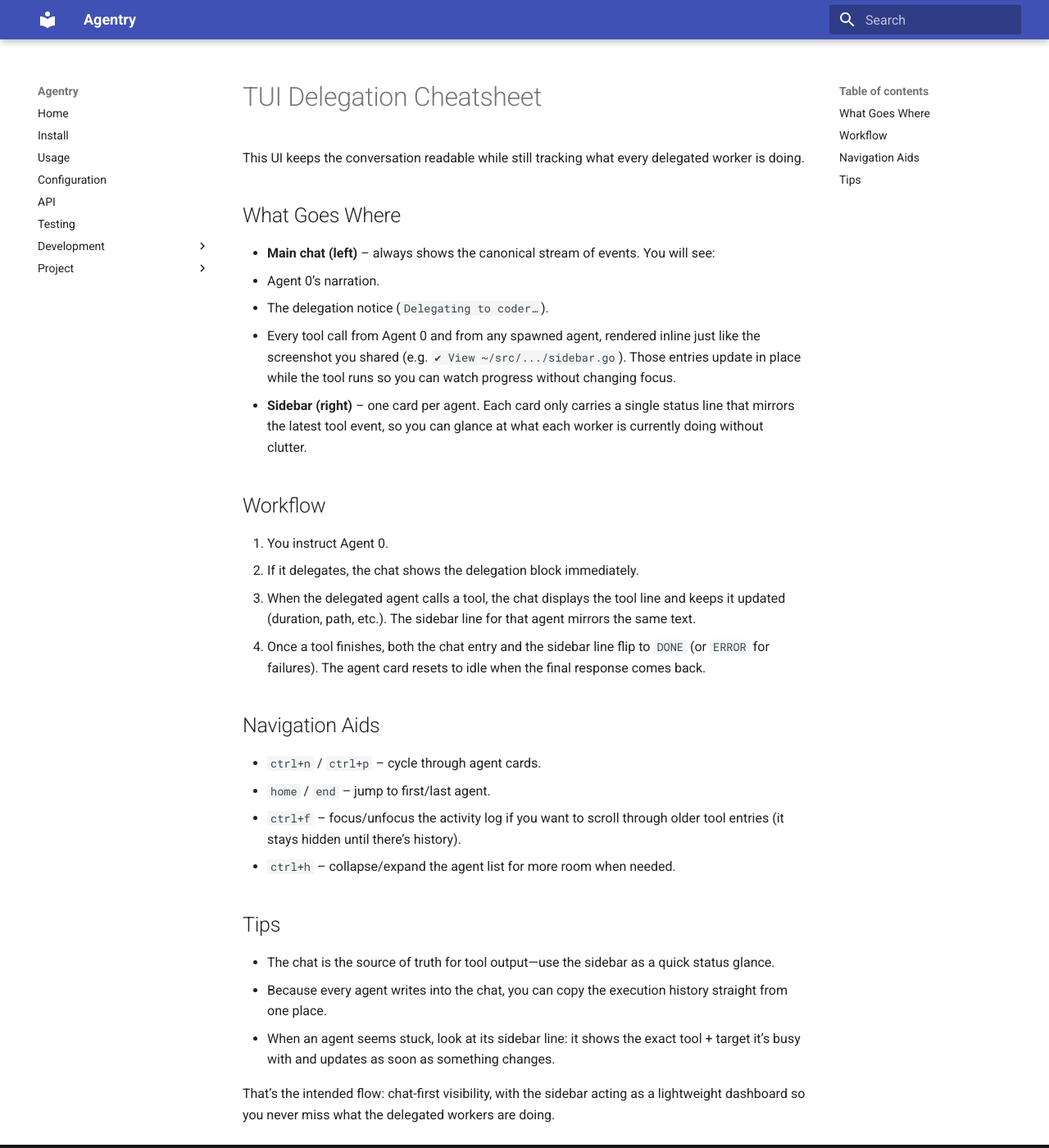
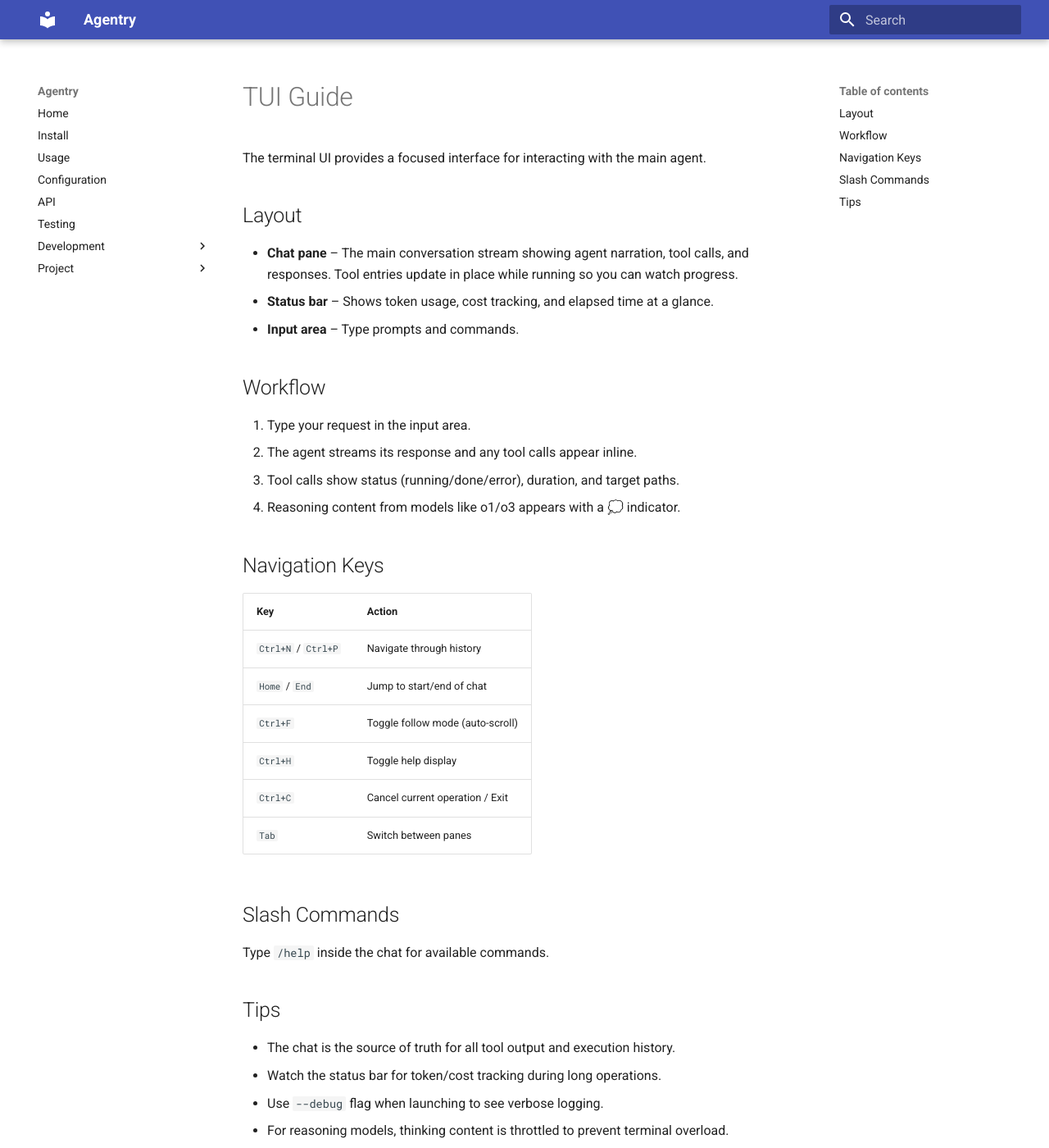
Before and after one commit to marcodenic/agentry, an MkDocs documentation site: the page built from docs/TUI.md, in a window 1280 px wide and 1400 px high. Shown: the whole window at 82% size. Built offline with MkDocs 1.6.1 and Material for MkDocs 9.7.7, drawn with Linux system fonts in a browser that asks for light colours.

Commit message:
Refactor TUI and delegation; update docs and error handling
Removed legacy multi-agent delegation code and related TUI logic, simplifying to a single-agent + parallel search architecture. Updated documentation (PRODUCT.md, README.md, ROADMAP.md, TUI.md, api.md) to reflect the new model and improved tool categorization. Improved error messages in tool execution and OpenAI stream reader. Cleaned up unused code and streamlined TUI model structure.

```diff
--- a/docs/TUI.md
+++ b/docs/TUI.md
@@ -1,33 +1,38 @@
-# TUI Delegation Cheatsheet
+# TUI Guide
 
-This UI keeps the conversation readable while still tracking what every delegated worker is doing.
+The terminal UI provides a focused interface for interacting with the main agent.
 
-## What Goes Where
+## Layout
 
-- **Main chat (left)** – always shows the canonical stream of events. You will see:
-  - Agent 0’s narration.
-  - The delegation notice (`Delegating to coder…`).
-  - Every tool call from Agent 0 and from any spawned agent, rendered inline just like the screenshot you shared (e.g. `✔ View ~/src/.../sidebar.go`). Those entries update in place while the tool runs so you can watch progress without changing focus.
-- **Sidebar (right)** – one card per agent. Each card only carries a single status line that mirrors the latest tool event, so you can glance at what each worker is currently doing without clutter.
+- **Chat pane** – The main conversation stream showing agent narration, tool calls, and responses. Tool entries update in place while running so you can watch progress.
+- **Status bar** – Shows token usage, cost tracking, and elapsed time at a glance.
+- **Input area** – Type prompts and commands.
 
 ## Workflow
 
-1. You instruct Agent 0.
-2. If it delegates, the chat shows the delegation block immediately.
-3. When the delegated agent calls a tool, the chat displays the tool line and keeps it updated (duration, path, etc.). The sidebar line for that agent mirrors the same text.
-4. Once a tool finishes, both the chat entry and the sidebar line flip to `DONE` (or `ERROR` for failures). The agent card resets to idle when the final response comes back.
+1. Type your request in the input area.
+2. The agent streams its response and any tool calls appear inline.
+3. Tool calls show status (running/done/error), duration, and target paths.
+4. Reasoning content from models like o1/o3 appears with a 💭 indicator.
 
-## Navigation Aids
+## Navigation Keys
 
-- `ctrl+n` / `ctrl+p` – cycle through agent cards.
-- `home` / `end` – jump to first/last agent.
-- `ctrl+f` – focus/unfocus the activity log if you want to scroll through older tool entries (it stays hidden until there’s history).
-- `ctrl+h` – collapse/expand the agent list for more room when needed.
+| Key | Action |
+|-----|--------|
+| `Ctrl+N` / `Ctrl+P` | Navigate through history |
+| `Home` / `End` | Jump to start/end of chat |
+| `Ctrl+F` | Toggle follow mode (auto-scroll) |
+| `Ctrl+H` | Toggle help display |
+| `Ctrl+C` | Cancel current operation / Exit |
+| `Tab` | Switch between panes |
+
+## Slash Commands
+
+Type `/help` inside the chat for available commands.
 
 ## Tips
 
-- The chat is the source of truth for tool output—use the sidebar as a quick status glance.
-- Because every agent writes into the chat, you can copy the execution history straight from one place.
-- When an agent seems stuck, look at its sidebar line: it shows the exact tool + target it’s busy with and updates as soon as something changes.
-
-That’s the intended flow: chat-first visibility, with the sidebar acting as a lightweight dashboard so you never miss what the delegated workers are doing.
+- The chat is the source of truth for all tool output and execution history.
+- Watch the status bar for token/cost tracking during long operations.
+- Use `--debug` flag when launching to see verbose logging.
+- For reasoning models, thinking content is throttled to prevent terminal overload.
```
Also changed, not shown: PRODUCT.md (+25 -21 lines), README.md (+135 -49 lines), docs/README.md (+2 -3 lines), docs/api.md (+14 -10 lines), docs/project/ROADMAP.md (+15 -13 lines), 10 other files.
